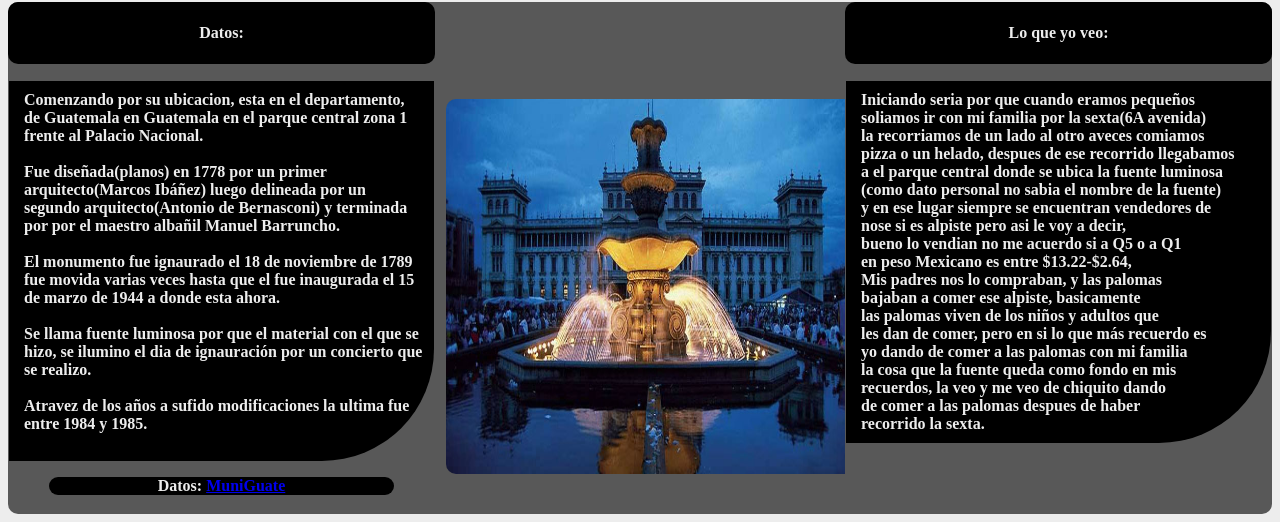
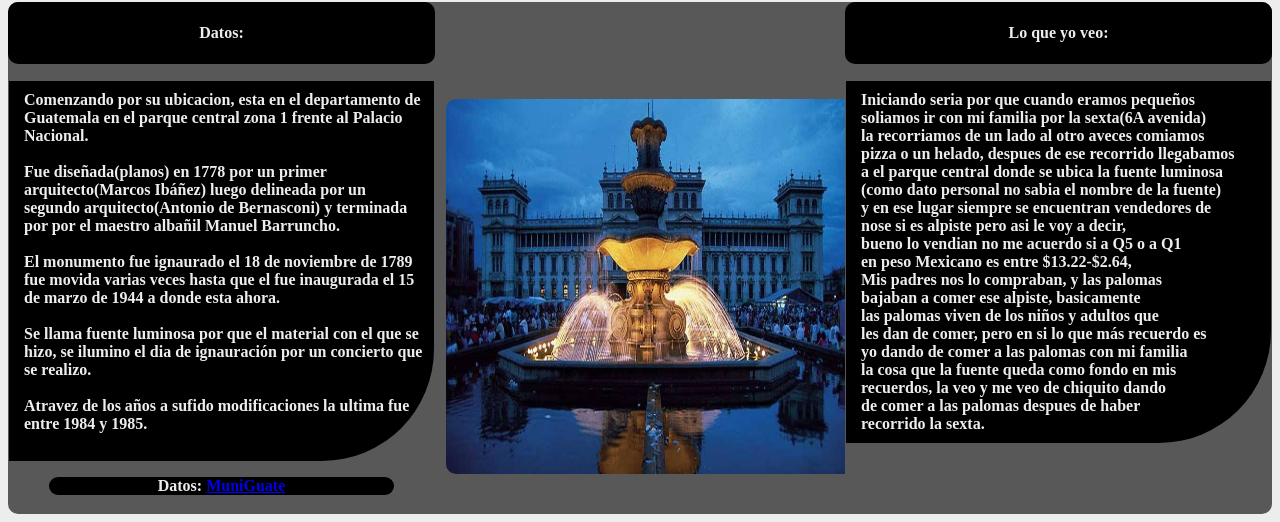
Before and after one commit to panfletoig/Fuente_Luminosa, a plain HTML site: page index.html in a window 1280 px wide. Shown: the part 578-1100 px from the top of the page. Drawn offline with Linux system fonts and the light colour scheme; a web font is replaced by a local one.

Commit message:
actualizacion 2.04/04/2021

```diff
--- a/index.html
+++ b/index.html
@@ -59,8 +59,8 @@
             <tr>
                 <th align="left">
                     <p id="parrafo">
-                        Comenzando por su ubicacion, esta en el departamento,
-                        de Guatemala en Guatemala en el parque central zona 1
+                        Comenzando por su ubicacion, esta en el departamento
+                        de Guatemala en el parque central zona 1
                         frente al Palacio Nacional. <br><br>
                         Fue diseñada(planos) en 1778 por un primer
                         arquitecto(Marcos Ibáñez) luego delineada por un segundo
```
